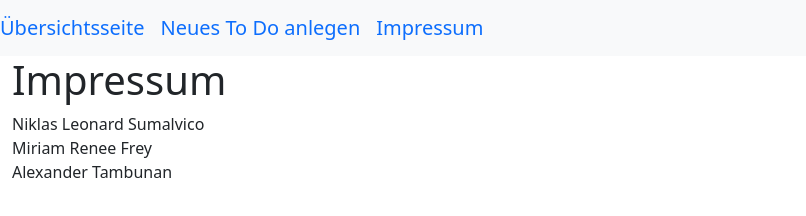
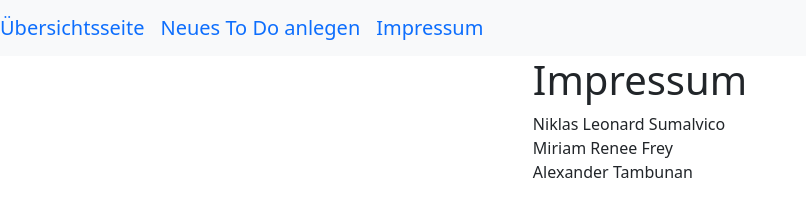
Before and after one commit to mrmfry/HA1PP, a plain HTML site: page impressum.html in a window 1280 px wide. Shown: the whole page, without its empty margins (0-806 px from the left). Drawn offline with nearby package versions, Linux system fonts and the light colour scheme.

Commit message:
centered impressum.html

```diff
--- a/impressum.html
+++ b/impressum.html
@@ -16,13 +16,15 @@
       <a class="navbar-brand" href="newtodo.html">Neues To Do anlegen</a>
       <a class="navbar-brand" href="impressum.html">Impressum</a>
     </nav>
-    <div class="container-fluid">
-    <h1>Impressum</h1>
-    Niklas Leonard Sumalvico <br>
-    Miriam Renee Frey <br>
-    Alexander Tambunan
+    <div class="d-flex justify-content-center">
+      <div>
+      <h1>Impressum</h1>
+      Niklas Leonard Sumalvico <br>
+      Miriam Renee Frey <br>
+      Alexander Tambunan
+      </div>
+
     </div>
-
 
 
 
```
